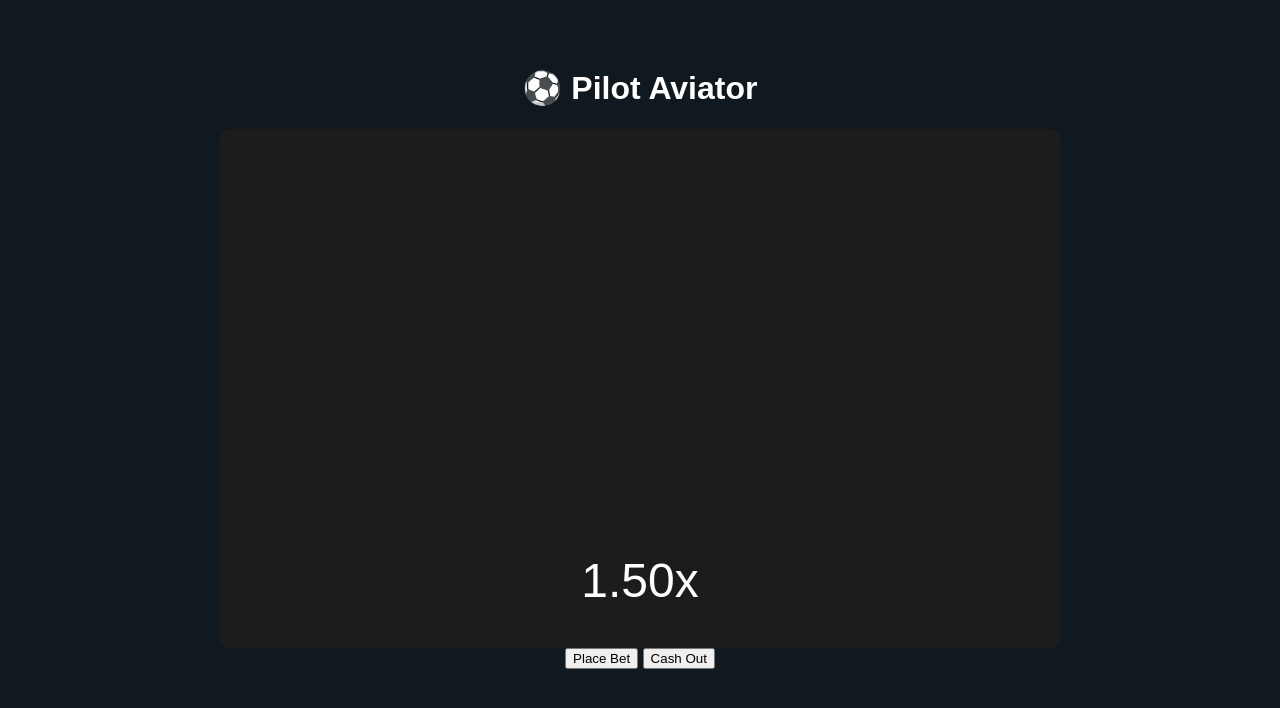
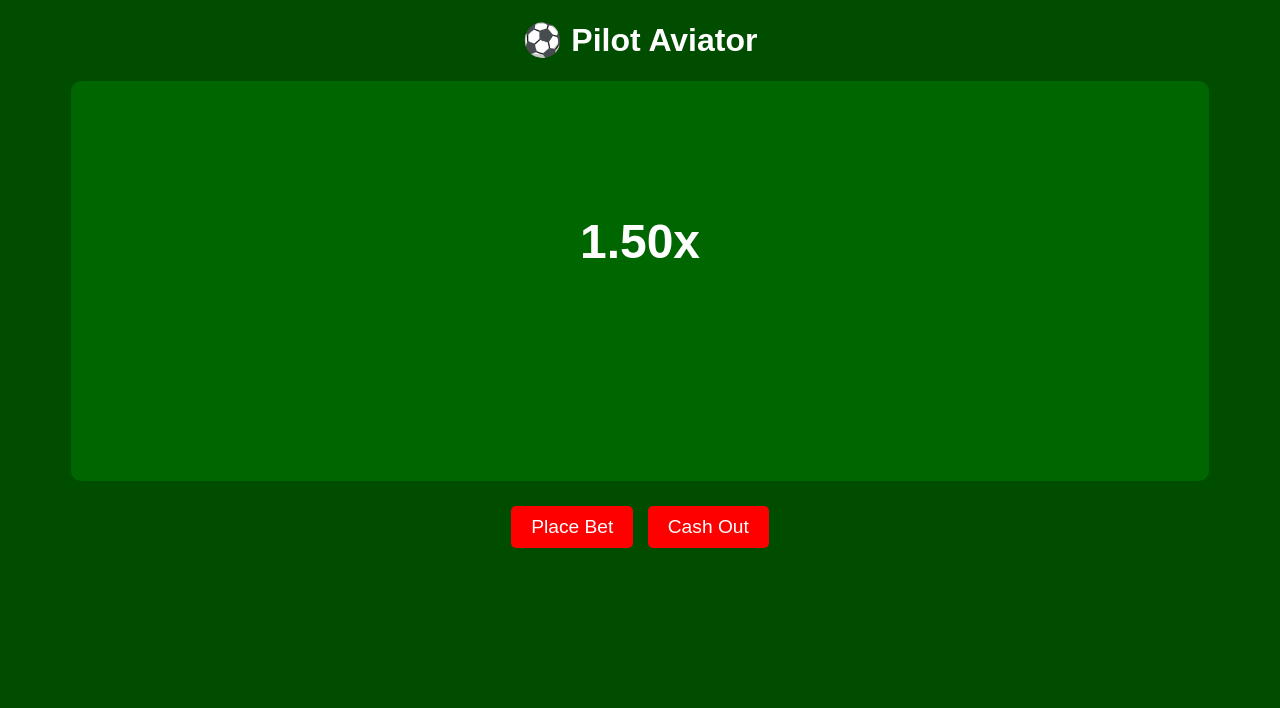
Before and after one commit to fynshafo/Aviator, a plain HTML site: page index.html in a window 1280 px wide. Drawn offline with Linux system fonts and the light colour scheme.

Commit message:
Update style.css

```diff
--- a/style.css
+++ b/style.css
@@ -1,29 +1,51 @@
 body {
+  background-color: #004d00;
   font-family: Arial, sans-serif;
-  background-color: #101820;
-  color: #fff;
+  color: white;
   text-align: center;
-  padding: 40px;
 }
 
 #game {
-  background: #1c1c1c;
-  padding: 20px;
+  margin: auto;
+  margin-top: 20px;
+  width: 90%;
+  height: 400px;
+  background: #006600;
   border-radius: 10px;
-  display: inline-block;
+  position: relative;
+  overflow: hidden;
+}
+
+canvas {
+  position: absolute;
+  left: 0;
+  top: 0;
 }
 
 #multiplier {
-  font-size: 48px;
-  margin-bottom: 20px;
+  position: absolute;
+  top: 40%;
+  left: 50%;
+  transform: translate(-50%, -50%);
+  font-size: 3rem;
+  font-weight: bold;
 }
 
-#cashout {
-  padding: 10px 30px;
-  font-size: 20px;
-  background: #ff0055;
+.controls {
+  margin-top: 20px;
+}
+
+button {
+  padding: 10px 20px;
+  background: #ff0000;
+  color: white;
   border: none;
   border-radius: 5px;
+  font-size: 1.2rem;
   cursor: pointer;
-  color: white;
+  margin: 5px;
 }
+
+button:hover {
+  background: #cc0000;
+}
```
